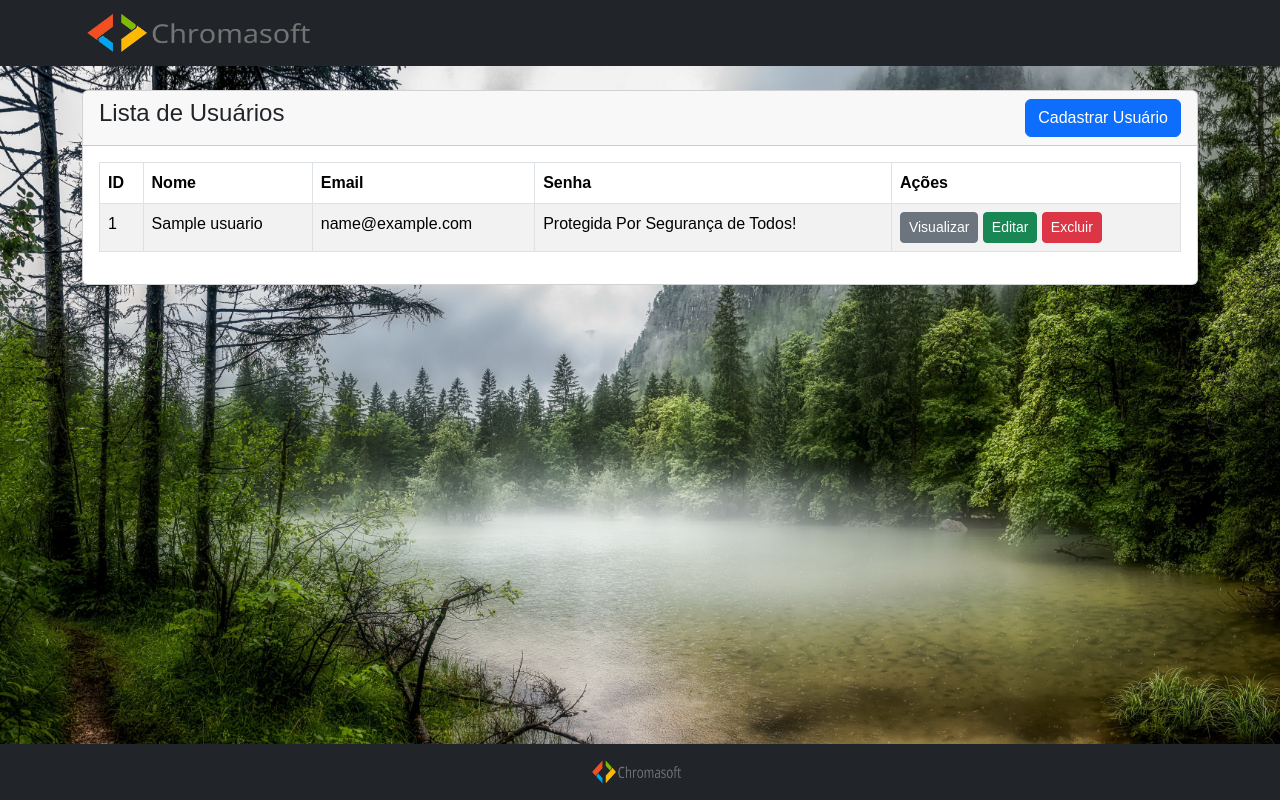
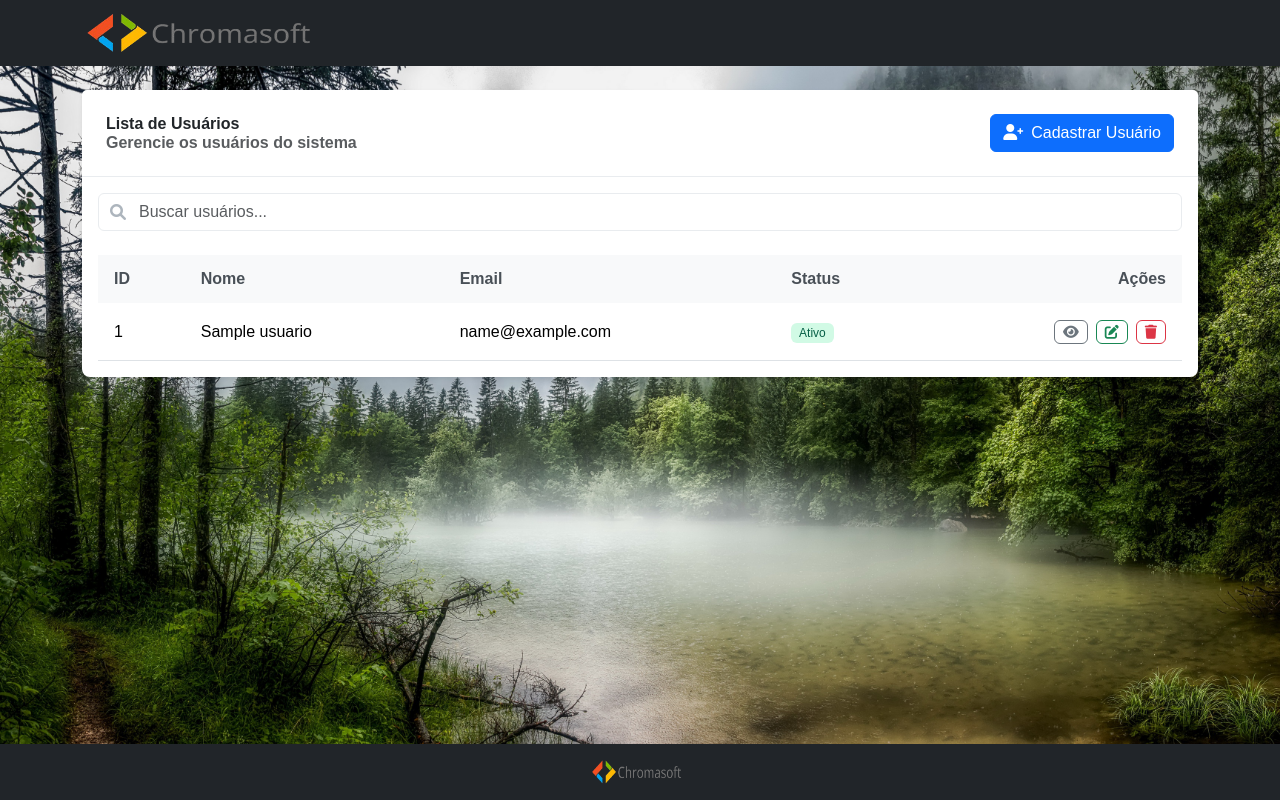
Before and after one commit to lindembergs/teste-tecnico-chroma-soft, a PHP site: page / in a window 1280 px wide. Run offline with PHP 8.4, Linux system fonts and the light colour scheme; tables that the repository leaves empty or names only in its code hold one stand-in row (values such as "Sample post").

Commit message:
style: alt na UI

```diff
--- a/assets/css/style.css
+++ b/assets/css/style.css
@@ -1,7 +1,4 @@
 @import url("https://fonts.googleapis.com/css2?family=Poppins:ital,wght@0,100;0,200;0,300;0,400;0,500;0,600;0,700;0,800;0,900;1,100;1,200;1,300;1,400;1,500;1,600;1,700;1,800;1,900&display=swap");
-:root {
-  --gray: rgb(190, 186, 186);
-}
 html,
 * {
   font-family: "popins", sans-serif;
@@ -32,3 +29,119 @@ footer img {
   width: 100px;
   height: 40px;
 }
+
+/* Variáveis de cores */
+:root {
+  --primary-blue: #0d6efd;
+  --success-green: #198754;
+  --danger-red: #dc3545;
+  --gray-100: #f8f9fa;
+  --gray-200: #e9ecef;
+  --gray-500: #adb5bd;
+}
+
+.card {
+  box-shadow: 0 0.125rem 0.25rem rgba(0, 0, 0, 0.075);
+  border: none;
+  border-radius: 0.5rem;
+}
+
+.card-header {
+  background-color: white;
+  border-bottom: 1px solid var(--gray-200);
+  padding: 1.5rem;
+}
+
+.card-header h4 {
+  margin-bottom: 0;
+  font-weight: 600;
+  display: flex;
+  justify-content: space-between;
+  align-items: center;
+}
+
+.search-wrapper {
+  position: relative;
+  margin-bottom: 1rem;
+}
+
+.search-wrapper i {
+  position: absolute;
+  left: 0.75rem;
+  top: 50%;
+  transform: translateY(-50%);
+  color: var(--gray-500);
+}
+
+.search-input {
+  padding-left: 2.5rem;
+  border-radius: 0.375rem;
+  border: 1px solid var(--gray-200);
+}
+
+.table-custom {
+  margin-bottom: 0;
+}
+
+.table-custom thead th {
+  background-color: var(--gray-100);
+  border-bottom: none;
+  padding: 0.75rem 1rem;
+  font-weight: 600;
+  color: #495057;
+}
+
+.table-custom tbody tr:hover {
+  background-color: var(--gray-100);
+}
+
+.table-custom td {
+  padding: 1rem;
+  vertical-align: middle;
+}
+
+.badge-status {
+  padding: 0.35em 0.65em;
+  font-size: 0.75em;
+  font-weight: 500;
+  border-radius: 0.375rem;
+}
+
+.badge-active {
+  background-color: #d1fae5;
+  color: #065f46;
+}
+
+.btn-action {
+  padding: 0.25rem 0.5rem;
+  display: inline-flex;
+  align-items: center;
+  gap: 0.25rem;
+  font-size: 0.875rem;
+}
+
+.btn-action i {
+  font-size: 0.875rem;
+}
+
+.actions-group {
+  display: flex;
+  gap: 0.5rem;
+  align-items: center;
+}
+
+@media (max-width: 768px) {
+  .card-header h4 {
+    flex-direction: column;
+    gap: 1rem;
+  }
+
+  .actions-group {
+    flex-wrap: wrap;
+  }
+}
+@media (max-width: 576px) {
+  .card-header h4 {
+    font-size: 1.25rem;
+  }
+}
--- a/pages/index.php
+++ b/pages/index.php
@@ -2,66 +2,107 @@
 session_start();
 require '../includes/connect.php';
 ?>
-<!doctype html>
-<html lang="en">
+<!DOCTYPE html>
+<html lang="pt-BR">
   <head>
     <meta charset="utf-8">
     <meta name="viewport" content="width=device-width, initial-scale=1">
     <title>Usuários</title>
-    <link href="https://cdn.jsdelivr.net/npm/bootstrap@5.3.3/dist/css/bootstrap.min.css" rel="stylesheet" integrity="sha384-QWTKZyjpPEjISv5WaRU9OFeRpok6YctnYmDr5pNlyT2bRjXh0JMhjY6hW+ALEwIH" crossorigin="anonymous">
+    <link href="https://cdn.jsdelivr.net/npm/bootstrap@5.3.3/dist/css/bootstrap.min.css" rel="stylesheet">
+    <link href="https://cdnjs.cloudflare.com/ajax/libs/font-awesome/6.0.0/css/all.min.css" rel="stylesheet">
     <link rel="stylesheet" href="../assets/css/style.css">
   </head>
-  <body id='meubody'>
+  <body>
     <?php include('../includes/navbar.php'); ?>
+
     <div class="container mt-4">
         <?php include('../pages/message.php'); ?>
+
         <div class="row">
             <div class="col-md-12">
                 <div class="card">
                     <div class="card-header">
-              <h4>Lista de Usuários
-                <a href="create_user.php" class="btn btn-primary float-end">Cadastrar Usuário</a>
+                        <h4>
+                            <div>
+                                Lista de Usuários
+                                <small class="text-muted d-block fs-6">Gerencie os usuários do sistema</small>
+                            </div>
+                            <a href="create_user.php" class="btn btn-primary">
+                                <i class="fas fa-user-plus me-2"></i>Cadastrar Usuário
+                            </a>
                         </h4>
                     </div>
+
                     <div class="card-body">
+                        <!-- Barra de busca -->
+                        <div class="search-wrapper mb-4">
+                            <i class="fas fa-search"></i>
+                            <input type="text"
+                                   id="searchInput"
+                                   class="form-control search-input"
+                                   placeholder="Buscar usuários..."
+                                   onkeyup="filterTable()">
+                        </div>
+
                         <div class="table-responsive">
-                <table class="table table-bordered table-striped">
+                            <table class="table table-custom" id="usersTable">
                                 <thead>
                                     <tr>
                                         <th>ID</th>
                                         <th>Nome</th>
                                         <th>Email</th>
-                      <th>Senha</th>
-                      <th>Ações</th>
+                                        <th>Status</th>
+                                        <th class="text-end">Ações</th>
                                     </tr>
                                 </thead>
                                 <tbody>
                                     <?php
-                    $sql =  'SELECT * FROM usuarios';
-                    $usuarios = mysqli_query($conexao, $sql);
-                    if (mysqli_num_rows($usuarios) > 0) {
-                        foreach($usuarios as $usuario){
+                                    $query = "SELECT * FROM usuarios ORDER BY id DESC";
+                                    $stmt = mysqli_prepare($conexao, $query);
+                                    mysqli_stmt_execute($stmt);
+                                    $result = mysqli_stmt_get_result($stmt);
+
+                                    if (mysqli_num_rows($result) > 0) {
+                                        while($usuario = mysqli_fetch_assoc($result)) {
                                     ?>
                                     <tr>
-                      <td><?=$usuario['id']?></td>
-                      <td><?=$usuario['nome']?></td>
-                      <td><?=$usuario['email']?></td>
-                      <td>Protegida Por Segurança de Todos!</td>
+                                        <td><?= htmlspecialchars($usuario['id']) ?></td>
+                                        <td><?= htmlspecialchars($usuario['nome']) ?></td>
+                                        <td><?= htmlspecialchars($usuario['email']) ?></td>
                                         <td>
-                        <a href="view_user.php?id=<?=$usuario['id']?>" class="btn btn-secondary btn-sm">Visualizar</a>
-                        <a href="edit_user.php?id=<?=$usuario['id']?>" class="btn btn-success btn-sm">Editar</a>
+                                            <span class="badge badge-status badge-active">Ativo</span>
+                                        </td>
+                                        <td>
+                                            <div class="actions-group justify-content-end">
+                                                <a href="view_user.php?id=<?= $usuario['id'] ?>"
+                                                   class="btn btn-outline-secondary btn-action"
+                                                   title="Visualizar">
+                                                    <i class="fas fa-eye"></i>
+                                                </a>
+                                                <a href="edit_user.php?id=<?= $usuario['id'] ?>"
+                                                   class="btn btn-outline-success btn-action"
+                                                   title="Editar">
+                                                    <i class="fas fa-edit"></i>
+                                                </a>
                                                 <form action="../actions/actions.php" method="POST" class="d-inline">
-                          <button onclick="return confirm('Realmente Deseja Excluir esse Usuário?')" type="submit" name="delete_user" value="<?=$usuario['id']?>" class="btn btn-danger btn-sm">
-                            Excluir
+                                                    <button type="submit"
+                                                            name="delete_user"
+                                                            value="<?= $usuario['id'] ?>"
+                                                            class="btn btn-outline-danger btn-action"
+                                                            onclick="return confirmDelete()"
+                                                            title="Excluir">
+                                                        <i class="fas fa-trash"></i>
                                                     </button>
                                                 </form>
+                                            </div>
                                         </td>
                                     </tr>
                                     <?php
                                         }
                                     } else {
-                    echo '<h5>Nenhum Usuário Encontrado!</h5>';
+                                        echo '<tr><td colspan="5" class="text-center">Nenhum usuário encontrado</td></tr>';
                                     }
+                                    mysqli_stmt_close($stmt);
                                     ?>
                                 </tbody>
                             </table>
@@ -71,7 +112,39 @@ require '../includes/connect.php';
             </div>
         </div>
     </div>
+
     <?php include('../includes/footer.php'); ?>
-    <script src="https://cdn.jsdelivr.net/npm/bootstrap@5.3.3/dist/js/bootstrap.bundle.min.js" integrity="sha384-YvpcrYf0tY3lHB60NNkmXc5s9fDVZLESaAA55NDzOxhy9GkcIdslK1eN7N6jIeHz" crossorigin="anonymous"></script>
+
+    <script src="https://cdn.jsdelivr.net/npm/bootstrap@5.3.3/dist/js/bootstrap.bundle.min.js"></script>
+    <script>
+    function confirmDelete() {
+        return confirm('Tem certeza que deseja excluir este usuário?');
+    }
+
+    function filterTable() {
+        const input = document.getElementById('searchInput');
+        const filter = input.value.toLowerCase();
+        const table = document.getElementById('usersTable');
+        const rows = table.getElementsByTagName('tr');
+
+        for (let i = 1; i < rows.length; i++) {
+            const cells = rows[i].getElementsByTagName('td');
+            let found = false;
+
+            for (let j = 0; j < cells.length; j++) {
+                const cell = cells[j];
+                if (cell) {
+                    const text = cell.textContent || cell.innerText;
+                    if (text.toLowerCase().indexOf(filter) > -1) {
+                        found = true;
+                        break;
+                    }
+                }
+            }
+
+            rows[i].style.display = found ? '' : 'none';
+        }
+    }
+    </script>
   </body>
 </html>
```
Lines whose indentation alone changed are shown as unchanged.
